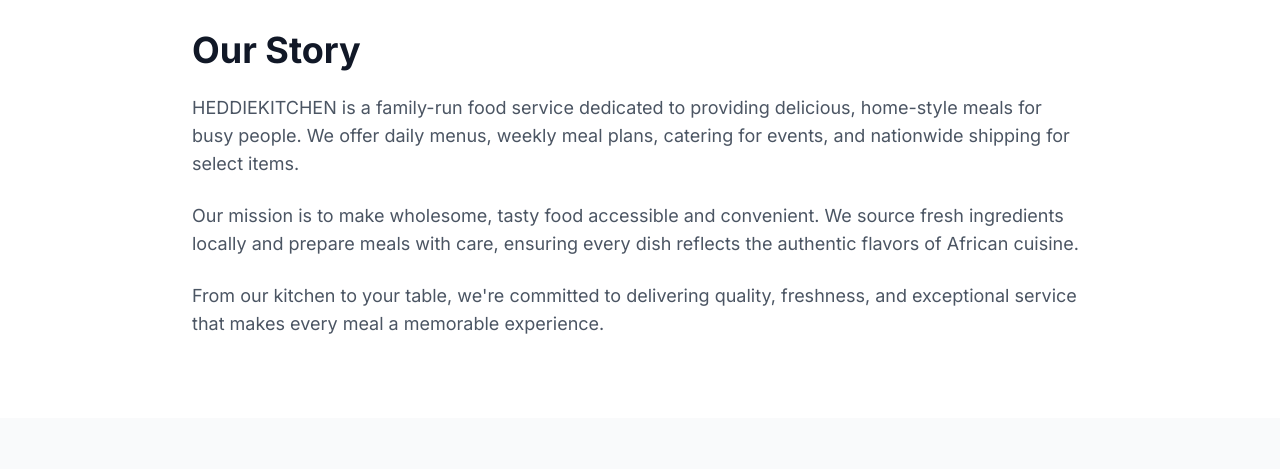
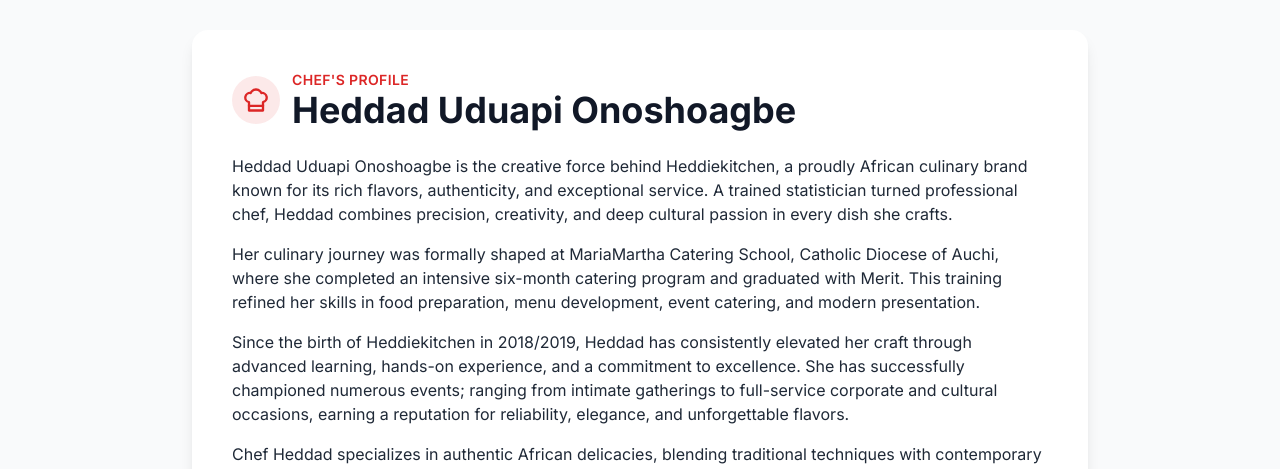
Before and after one commit to GideonA-HUB/heddy_e_commerce, a React (Vite) app in the folder frontend/: page /about in a window 1280 px wide. Shown: the part 427-896 px from the top of the page. Built offline with nearby package versions, Linux system fonts and the light colour scheme; no server answers.

Commit message:
Added Chef's profile to the about section

```diff
--- a/frontend/src/pages/AboutPage.tsx
+++ b/frontend/src/pages/AboutPage.tsx
@@ -11,6 +11,54 @@
           <p className="text-xl sm:text-2xl text-white/90 max-w-3xl mx-auto leading-relaxed">
             Bringing authentic African cuisine to your doorstep with love, care, and premium ingredients.
           </p>
+        </div>
+      </section>
+
+      {/* Chef's Profile */}
+      <section className="section-padding bg-gray-50">
+        <div className="container mx-auto px-4 sm:px-6 lg:px-8">
+          <div className="max-w-4xl mx-auto">
+            <div className="bg-white rounded-2xl shadow-lg p-8 md:p-10">
+              <div className="flex items-center gap-3 mb-6">
+                <div className="bg-primary/10 w-12 h-12 rounded-full flex items-center justify-center">
+                  <ChefHat className="text-primary" size={28} />
+                </div>
+                <div>
+                  <p className="text-sm uppercase tracking-wide text-primary font-semibold">Chef's Profile</p>
+                  <h2 className="heading-2 mb-0">Heddad Uduapi Onoshoagbe</h2>
+                </div>
+              </div>
+
+              <div className="prose prose-lg max-w-none text-gray-800 space-y-4">
+                <p>
+                  Heddad Uduapi Onoshoagbe is the creative force behind Heddiekitchen, a proudly African culinary brand
+                  known for its rich flavors, authenticity, and exceptional service. A trained statistician turned
+                  professional chef, Heddad combines precision, creativity, and deep cultural passion in every dish she
+                  crafts.
+                </p>
+                <p>
+                  Her culinary journey was formally shaped at MariaMartha Catering School, Catholic Diocese of Auchi,
+                  where she completed an intensive six-month catering program and graduated with Merit. This training
+                  refined her skills in food preparation, menu development, event catering, and modern presentation.
+                </p>
+                <p>
+                  Since the birth of Heddiekitchen in 2018/2019, Heddad has consistently elevated her craft through
+                  advanced learning, hands-on experience, and a commitment to excellence. She has successfully
+                  championed numerous events; ranging from intimate gatherings to full-service corporate and cultural
+                  occasions, earning a reputation for reliability, elegance, and unforgettable flavors.
+                </p>
+                <p>
+                  Chef Heddad specializes in authentic African delicacies, blending traditional techniques with
+                  contemporary flair to create meals that are both nostalgic and refined. Her passion is rooted in
+                  preserving the richness of African cuisine while presenting it with a modern, premium touch.
+                </p>
+                <p>
+                  Today, Heddad continues to grow Heddiekitchen into a versatile food brand known for quality,
+                  innovation, and heart-centered service.
+                </p>
+              </div>
+            </div>
+          </div>
         </div>
       </section>
 
```
